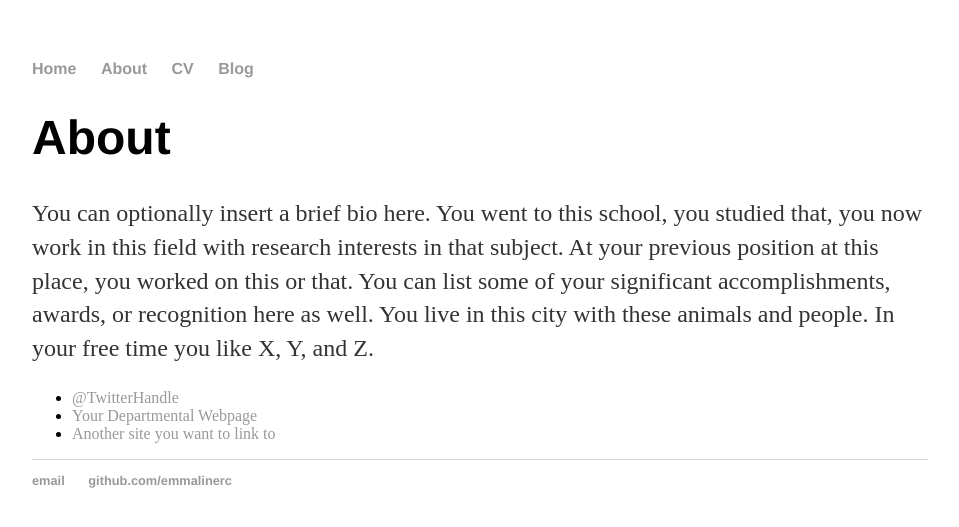
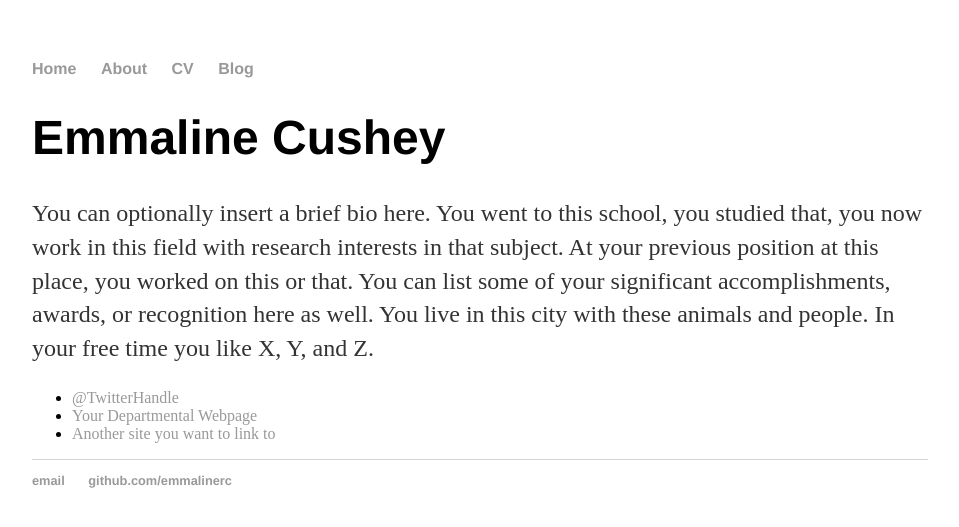
Before and after one commit to emmalinerc/emmalinerc.github.io, a Jekyll site: the page built from index.html, in a window 1280 px wide. Shown: the top 527 px of the page, without its empty margins (160-1119 px from the left). Built offline with Jekyll 4.4.1, drawn with Linux system fonts in a browser that asks for light colours.

Commit message:
info changed

```diff
--- a/about/index.html
+++ b/about/index.html
@@ -4,7 +4,7 @@ title: About Emmaline Cushey
 ---
 
 		<div class="about">
-			<h1>About</h1>
+			<h1>About Emmaline Cushey</h1>
 			<p>You can optionally insert a brief bio here. You went to this school, you studied that, you now work in this field with research interests in that subject. At your previous position at this place, you worked on this or that. You can list some of your significant accomplishments, awards, or recognition here as well. You live in this city with these animals and people. In your free time you like X, Y, and Z.</p>
 
 			<ul class="contacts">
--- a/cv/index.html
+++ b/cv/index.html
@@ -1,10 +1,10 @@
 ---
 layout: default
-title: CV of Your Name
+title: Emmaline's CV
 ---
  	<div class="cv">
 		<a href="#" class="download" title="Download CV as PDF">Download CV</a>
-					<h1>Hank Quinlan</h1>
+					<h1>Emmaline Cushey</h1>
 					<address>
 					<strong>Affiliation</strong><br>
 					Street Address<br>
--- a/index.html
+++ b/index.html
@@ -4,7 +4,7 @@ title: Emmaline Cushey
 ---
 
 		<div class="about">
-			<h1>About</h1>
+			<h1>Emmaline Cushey</h1>
 			<p>You can optionally insert a brief bio here. You went to this school, you studied that, you now work in this field with research interests in that subject. At your previous position at this place, you worked on this or that. You can list some of your significant accomplishments, awards, or recognition here as well. You live in this city with these animals and people. In your free time you like X, Y, and Z.</p>
 
 			<ul class="contacts">
```
